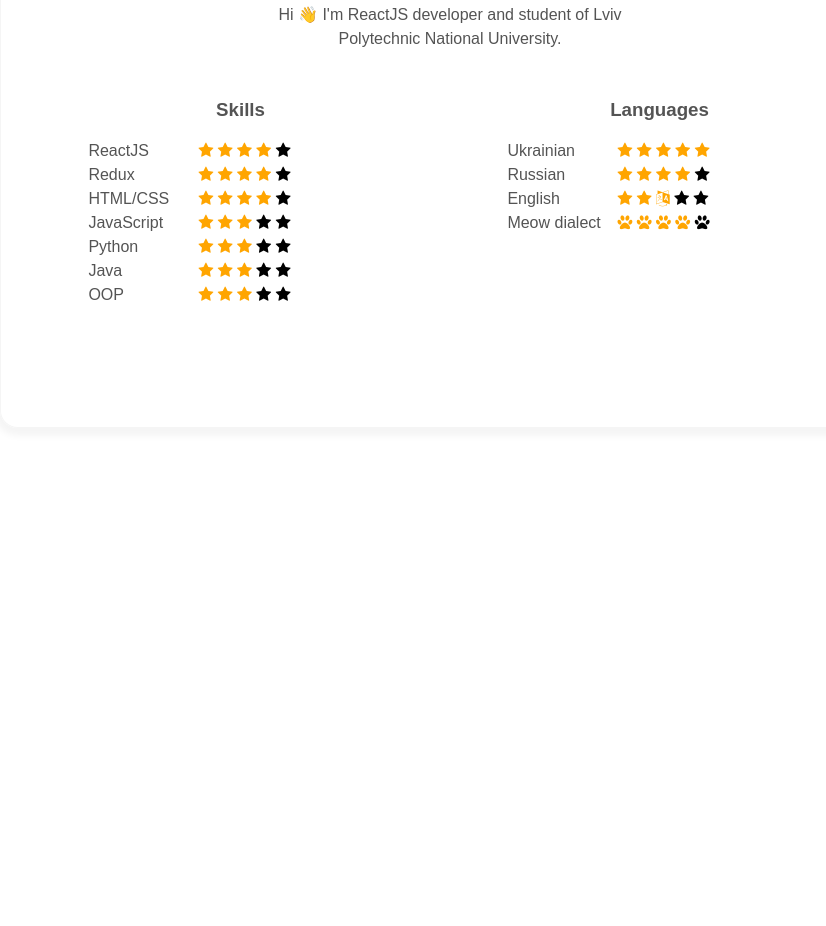
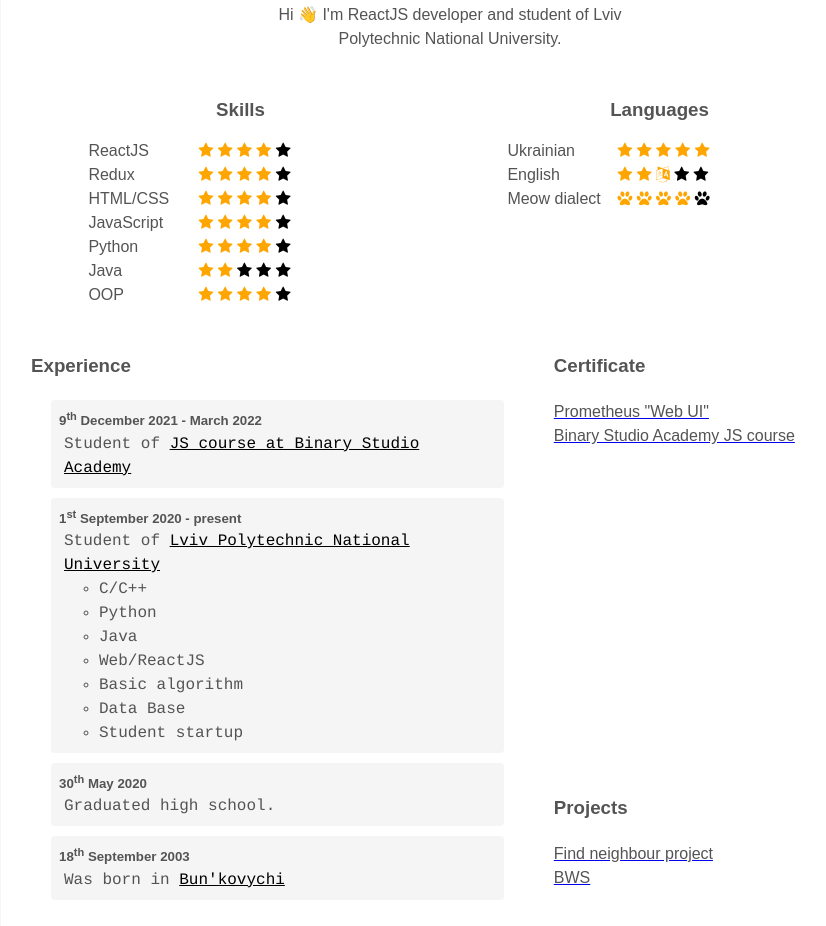
Before and after one commit to bohdanshcherba/homepage, a plain HTML site: page index.html in a window 1280 px wide. Shown: the part 472-1398 px from the top of the page, without its empty margins (190-1016 px from the left). Before the commit the page ends 950 px from the top, so only its background shows below. Drawn offline with Linux system fonts and the light colour scheme.

Commit message:
added experiance block

```diff
--- a/index.html
+++ b/index.html
@@ -79,7 +79,7 @@
                                         <span class="fa fa-star checked"></span>
                                         <span class="fa fa-star checked"></span>
                                         <span class="fa fa-star checked"></span>
-                                        <span class="fa fa-star "></span>
+                                        <span class="fa fa-star checked"></span>
                                         <span class="fa fa-star"></span>
                                     </div>
                                 </div>
@@ -89,7 +89,7 @@
                                         <span class="fa fa-star checked"></span>
                                         <span class="fa fa-star checked"></span>
                                         <span class="fa fa-star checked"></span>
-                                        <span class="fa fa-star "></span>
+                                        <span class="fa fa-star checked"></span>
                                         <span class="fa fa-star"></span>
                                     </div>
                                 </div>
@@ -99,7 +99,7 @@
                                     <div class="rating">
                                         <span class="fa fa-star checked"></span>
                                         <span class="fa fa-star checked"></span>
-                                        <span class="fa fa-star checked"></span>
+                                        <span class="fa fa-star "></span>
                                         <span class="fa fa-star "></span>
                                         <span class="fa fa-star"></span>
                                     </div>
@@ -110,7 +110,7 @@
                                         <span class="fa fa-star checked"></span>
                                         <span class="fa fa-star checked"></span>
                                         <span class="fa fa-star checked"></span>
-                                        <span class="fa fa-star "></span>
+                                        <span class="fa fa-star checked"></span>
                                         <span class="fa fa-star"></span>
                                     </div>
                                 </div>
@@ -130,16 +130,7 @@
                                         <span class="fa fa-star checked"></span>
                                     </div>
                                 </div>
-                                <div class="skill__rating">
-                                    <p class="skills__text">Russian</p>
-                                    <div class="rating">
-                                        <span class="fa fa-star checked"></span>
-                                        <span class="fa fa-star checked"></span>
-                                        <span class="fa fa-star checked"></span>
-                                        <span class="fa fa-star checked"></span>
-                                        <span class="fa fa-star "></span>
-                                    </div>
-                                </div>
+
                                 <div class="skill__rating">
                                     <p class="skills__text">English</p>
                                     <div class="rating">
@@ -171,7 +162,86 @@
                     <div class="main-info fh">
 
 
+                        <div class="experiences">
+                            <h3 class="experiences__header">Experience</h3>
+                            <div class="experiences__company">
+                                <div class="experiences__company-header">
 
+                                    <ul class="experiences__company-project-responsibilities">
+                                        <li class="part_life">
+                                            <h5>
+                                                9<sup>th</sup> December 2021 - March 2022
+                                            </h5>
+                                            <p class='part_life__text'>Student of <a class="part_life__ref"
+                                                    href="https://study.binary-studio.com">JS course at
+                                                    Binary Studio Academy</a>
+                                            </p>
+                                        </li>
+                                        <li class="part_life">
+                                            <h5>
+                                                1<sup>st</sup> September 2020 - present
+                                            </h5>
+                                            <p class='part_life__text'>Student of <a class="part_life__ref"
+                                                    href="https://lpnu.ua">Lviv Polytechnic National University</a>
+                                            </p>
+
+                                            <ul class="subjects">
+                                                <li>C/C++</li>
+                                                <li>Python</li>
+                                                <li>Java</li>
+                                                <li>Web/ReactJS</li>
+                                                <li>Basic algorithm</li>
+                                                <li>Data Base</li>
+                                                <li>Student startup</li>
+                                            </ul>
+                                        </li>
+                                        <li class="part_life">
+                                            <h5>30<sup>th</sup> May 2020</h5>
+                                            <p class='part_life__text'>Graduated high school.</p>
+                                        </li>
+                                        <li class="part_life">
+                                            <h5>18<sup>th</sup> September 2003</h5>
+                                            <p class='part_life__text'>Was born in <a class="part_life__ref"
+                                                    href='https://goo.gl/maps/wR8m2BW5S7cjZq7j7'>Bun'kovychi</a>
+                                            </p>
+                                        </li>
+                                    </ul>
+                                </div>
+                            </div>
+                        </div>
+
+
+                        <div class="additional-info fv">
+                            <div class="additional-info__education">
+                                <h3 class="additional-info__education-header">Certificate</h3>
+                                <div class="additional-info__education-university">
+                                    <a
+                                        href="https://courses.prometheus.org.ua:18090/downloads/2cece105a4d6473797033efbc3972f5d/Certificate.pdf">
+                                        <p class="additional-info__education-university-name">Prometheus "Web UI"
+                                        </p>
+                                    </a>
+                                </div>
+                                <div class="additional-info__education-university">
+                                    <a href="https://study.binary-studio.com/certificate/b3896d56-5e73-45dc-8ec7-d9d4341c4e5d">
+                                        <p class="additional-info__education-university-name">Binary Studio Academy JS course</p>
+                                    </a>
+                                </div>
+                            </div>
+                            <div class="additional-info__education">
+                                <h3 class="additional-info__education-header">Projects</h3>
+                                <div class="additional-info__education-university">
+                                    <a href="https://github.com/volodymyrpodufalyy/find-neighbour">
+                                        <p class="additional-info__education-university-name">Find neighbour project
+                                        </p>
+                                    </a>
+                                </div>
+                                <div class="additional-info__education-university">
+                                    <a href="https://github.com/BinaryStudioAcademy/bsa-winter-2021-2022-bws">
+                                        <p class="additional-info__education-university-name">BWS
+                                        </p>
+                                    </a>
+                                </div>
+                            </div>
 
                         </div>
                     </div>
```
